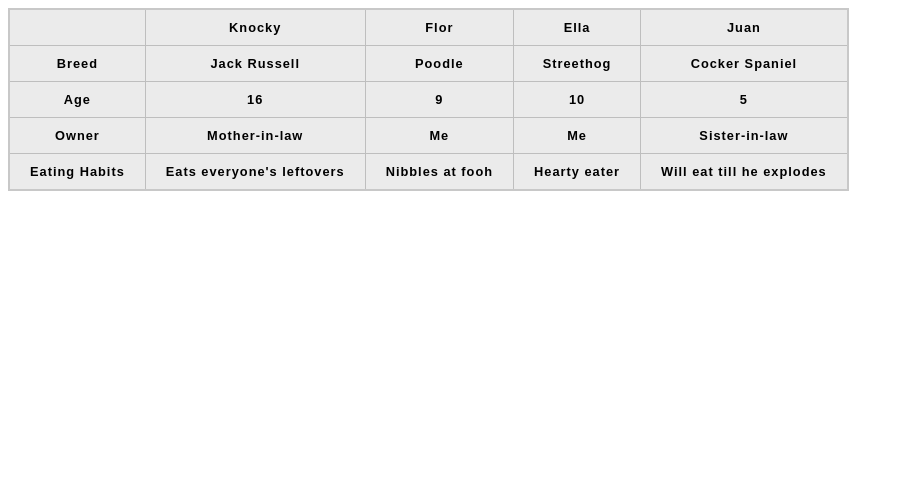
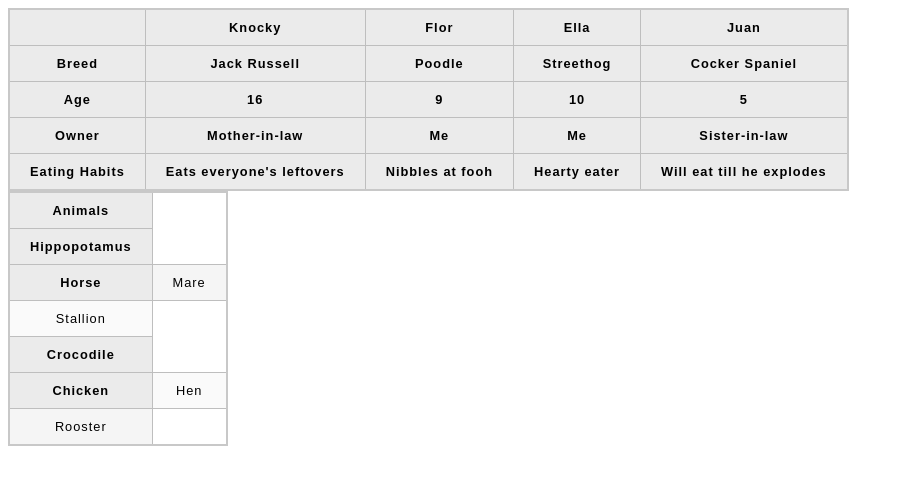
Before and after one commit to nanceed/tables-practice, a plain HTML site: page index.html in a window 1280 px wide. Shown: the whole page, without its empty margins (0-904 px from the left). Drawn offline with Linux system fonts and the light colour scheme.

Commit message:
Added new table

```diff
--- a/index.html
+++ b/index.html
@@ -44,5 +44,31 @@
             <th>Will eat till he explodes</th>
         </tr>
     </table>
+
+    <table>
+        <tr>
+            <th>Animals</th>
+        </tr>
+        <tr>
+            <th>Hippopotamus</th>
+        </tr>
+        <tr>
+            <th>Horse</th>
+            <td>Mare</td>
+        </tr>
+        <tr>
+            <td>Stallion</td>
+        </tr>
+        <tr>
+            <th>Crocodile</th>
+        </tr>
+        <tr>
+            <th>Chicken</th>
+            <td>Hen</td>
+        </tr>
+        <tr>
+            <td>Rooster</td>
+        </tr>
+    </table>
 </body>
 </html>
```
